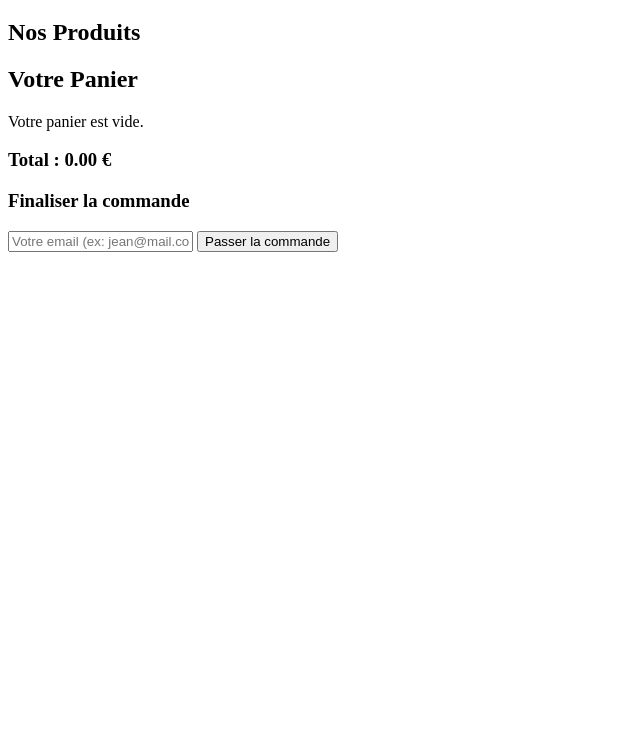
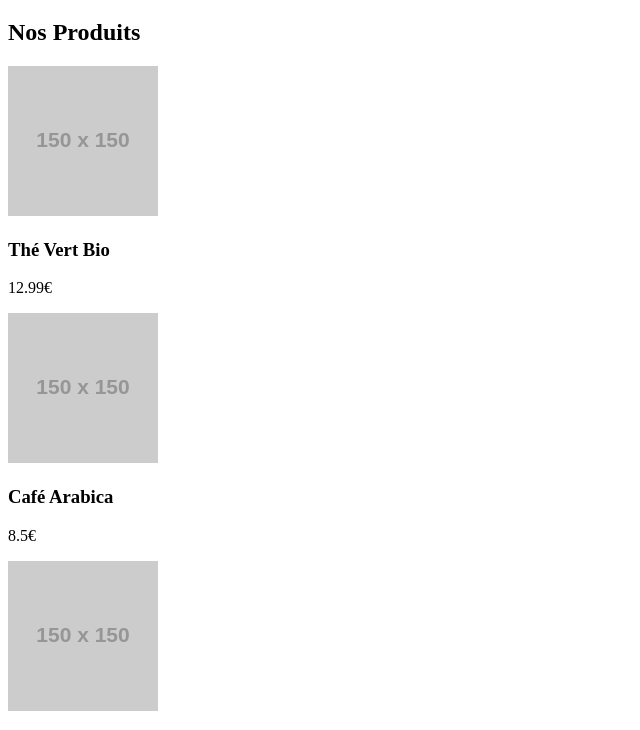
Before and after one commit to kevintortevoix/Base-javascript, a plain HTML site: page Evaluation JavaScript/index.html in a window 1280 px wide. Shown: the part 62-792 px from the top of the page, without its empty margins (0-640 px from the left). Drawn offline with Linux system fonts and the light colour scheme; placeholder pictures from the web are drawn by us.

Commit message:
Fin de la Partie A - Affichage des Produits (DOM)

```diff
--- a/Evaluation JavaScript/script.js
+++ b/Evaluation JavaScript/script.js
@@ -1,6 +1,53 @@
 const produits = [
-    { id: 1, nom: "Thé Vert Bio", prix: 12.99, image: "https://via.placeholder.com/150" },
-    { id: 2, nom: "Café Arabica", prix: 8.50, image: "https://via.placeholder.com/150" },
-    { id: 3, nom: "Infusion Menthe", prix: 5.00, image: "https://via.placeholder.com/150" },
-    { id: 4, nom: "Chocolat Chaud", prix: 15.00, image: "https://via.placeholder.com/150" }
+    { id: 1, nom: "Thé Vert Bio", prix: 12.99, image: "https://placehold.co/150?text=Thé+Vert+Bio" },
+    { id: 2, nom: "Café Arabica", prix: 8.50, image: "https://placehold.co/150?text=Café+Arabica" },
+    { id: 3, nom: "Infusion Menthe", prix: 5.00, image: "https://placehold.co/150?text=Infusion+Menthe" },
+    { id: 4, nom: "Chocolat Chaud", prix: 15.00, image: "https://placehold.co/150?text=Chocolat+Chaud" }
 ];
+
+const containerProduits = document.getElementById("produits-container")
+
+// Fonction pour afficher les élements dans le DOM.
+
+function afficherProduits(produits) {
+
+    containerProduits.innerHTML = "";
+
+    produits.forEach(produit => {
+        // créer le container card
+        const carte = document.createElement("div");
+        carte.classList.add('product-card');
+
+        // créer l'image
+        const img = document.createElement("img");
+        img.src = produit.image;
+        img.alt = produit.nom;
+
+        // créer le contenu textuel
+
+        const divContent = document.createElement("div");
+        divContent.classList.add("card-content");
+
+        const h3 = document.createElement("h3");
+        h3.textContent = produit.nom;
+
+
+        const pPrix = document.createElement("p");
+        pPrix.classList.add("card-price");
+        pPrix.textContent = produit.prix + "€";
+
+        // assemblage :
+
+        divContent.appendChild(h3);
+        divContent.appendChild(pPrix);
+
+        carte.appendChild(img);
+        carte.appendChild(divContent);
+
+        containerProduits.appendChild(carte);
+
+    });
+
+    }
+
+    afficherProduits(produits);
```
Also changed, not shown: Evaluation JavaScript/index.html (+7 -3 lines).
